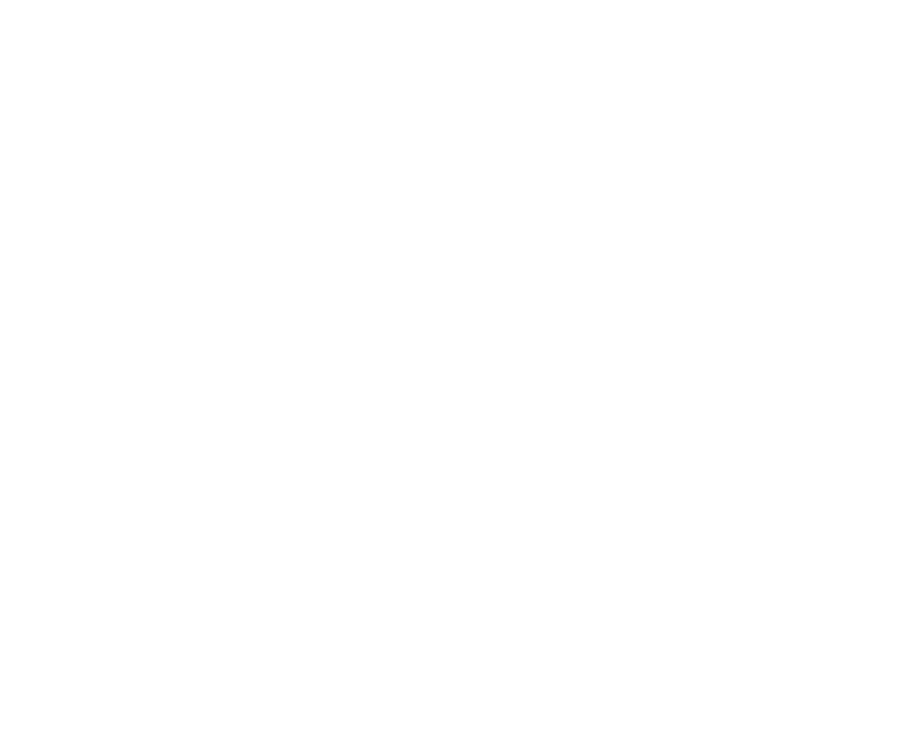
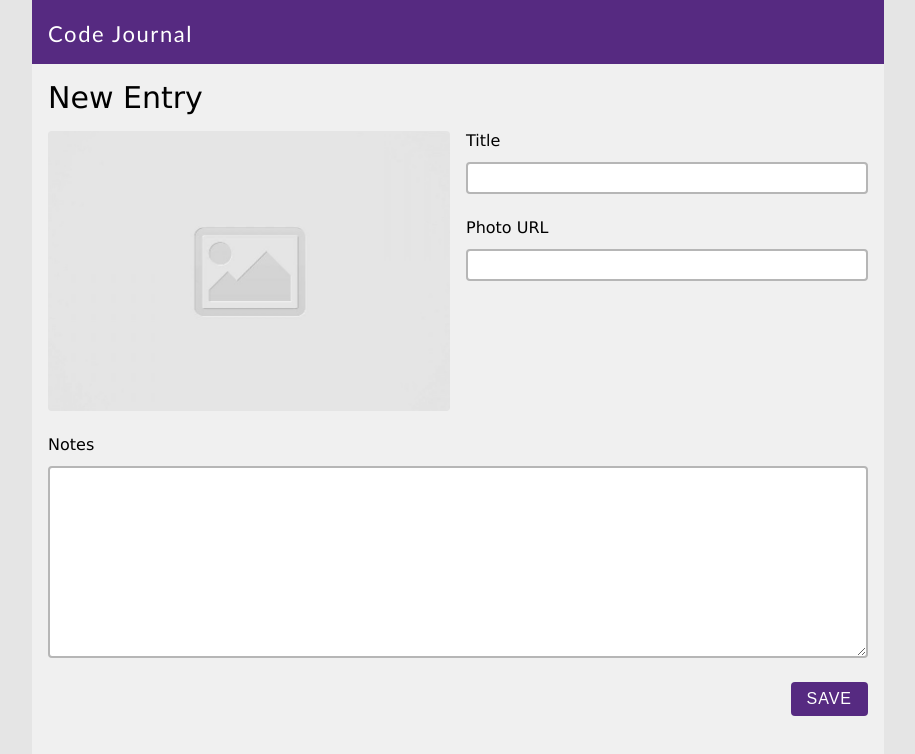
Before and after one commit to j-alejandro-araujo/code-journal, a website: page index.html in a window 1280 px wide. Shown: the whole page, without its empty margins (182-1097 px from the left). Drawn offline with Linux system fonts and the light colour scheme.

Commit message:
Added html, css, and js files - still needs more work to complete.

```diff
--- a/css/styles.css
+++ b/css/styles.css
@@ -0,0 +1,129 @@
+* {
+  box-sizing: border-box;
+  margin: 0;
+}
+
+body {
+  font-family: Verdana, sans-serif;
+  background-color: #e5e5e5;
+}
+
+#code-journal-header {
+  background-color: #562a81;
+  color: white;
+  font-family: "Gill Sans", sans-serif;
+  font-size: 22px;
+  font-weight: lighter;
+  letter-spacing: 0.1rem;
+  width: 100%;
+  height: 4rem;
+  padding-left: 1rem;
+  padding-top: 1.25rem;
+}
+
+#left-column {
+  padding-bottom: 1.5rem;
+}
+
+#new-entry {
+  margin: 0 1rem;
+}
+
+#entry-background {
+  background-color: #f0f0f0;
+  min-height: 100vh;
+}
+
+#url-top-padding {
+  padding-top: 1.5rem;
+}
+
+#notes-top-padding {
+  padding-top: 1.5rem;
+}
+
+#notes {
+  height: 12rem;
+}
+
+.container {
+  width: 100%;
+  height: auto;
+  margin: 0 auto;
+}
+
+.new-entry-header {
+  font-size: 30px;
+  font-weight: lighter;
+  padding: 1rem 0;
+}
+
+.input-labels {
+  font-size: 16px;
+  padding-bottom: 0.75rem;
+}
+
+.user-input {
+  border: 2.5px solid #b6b6b6;
+  border-radius: 0.25rem;
+  width: 100%;
+  height: 4vh;
+  font-size: 14px;
+  padding-top: 0;
+}
+
+.user-input:focus {
+  outline: none;
+  border-color: #562a81;
+}
+
+.column-half {
+  display: flex;
+  width: 100%;
+  flex-direction: column;
+  flex-wrap: wrap;
+  padding: 0;
+}
+
+#image {
+  width: 100%;
+  height: 35vh;
+  border-radius: 0.25rem;
+  object-fit: cover;
+}
+
+.column-full {
+  display: flex;
+  flex-direction: column;
+  max-width: 100%;
+  align-items: flex-start;
+  padding: 0;
+}
+
+.submit {
+  color: white;
+  background-color: #562a81;
+  font-size: 16px;
+  letter-spacing: 1px;
+  border: none;
+  border-radius: 0.25rem;
+  padding: 0.5rem 1rem;
+  margin-top: 1.5rem;
+  margin-bottom: 1.5rem;
+  margin-left: auto;
+}
+
+@media screen and (min-width: 768px) {
+  .column-half {
+    flex-basis: 50%;
+  }
+
+  #left-column {
+    padding-right: 0.5rem;
+    padding-bottom: 0;
+  }
+
+  #right-column {
+    padding-left: 0.5rem;
+  }
+}
--- a/index.html
+++ b/index.html
@@ -16,12 +16,50 @@
   <link rel="stylesheet" href="css/styles.css">
 </head>
 <body>
-  <header>
-    <div class="container">
-    </div>
-  </header>
+
+  <header></header>
+
   <main class="container">
-    <div data-view="entry-form"></div>
+    <section class="header">
+      <div class="code-journal-row">
+        <p id="code-journal-header">Code Journal</p>
+      </div>
+    </section>
+    <div data-view="entry-form" id="entry-background">
+      <form id="new-entry">
+        <h3 class="new-entry-header">New Entry</h3>
+        <div class="row" id="two-column">
+          <div class="column-half" id="left-column">
+            <img
+            src="images/placeholder-image-square.jpg"
+            alt="placeholder-image"
+            id="image" />
+          </div>
+          <div class="column-half" id="right-column">
+            <label for="title" class="input-labels">Title</label>
+            <input
+            type="text"
+            name="title"
+            id="title"
+            class="user-input" required/>
+            <label for="photo-url" class="input-labels" id="url-top-padding">Photo URL</label>
+            <input
+            type="url"
+            name="photo-url"
+            id="photo-url"
+            class="user-input" required/>
+          </div>
+        </div>
+
+        <div class="row">
+          <div class="column-full">
+            <label for="notes" class="input-labels" id="notes-top-padding">Notes</label>
+            <textarea id="notes" class="user-input" required></textarea>
+            <button type="submit" class="submit">SAVE</button>
+          </div>
+        </div>
+      </form>
+    </div> <!--entry form closing div-->
     <div data-view="entries" class="hidden"></div>
   </main>
   <script src="js/data.js"></script>
--- a/js/data.js
+++ b/js/data.js
@@ -6,3 +6,13 @@ var data = {
   editing: null,
   nextEntryId: 1
 };
+
+window.addEventListener('beforeunload', function (event) {
+  var dataJSON = JSON.stringify(data);
+  localStorage.setItem('data', dataJSON);
+});
+
+if (localStorage.getItem('data')) {
+  var storedDataJSON = localStorage.getItem('data');
+  data = JSON.parse(storedDataJSON);
+}
--- a/js/main.js
+++ b/js/main.js
@@ -0,0 +1,28 @@
+const $photoUrlInput = document.querySelector('#photo-url');
+const $photoPreview = document.querySelector('#image');
+
+$photoUrlInput.addEventListener('input', () => {
+  const $imageUrl = $photoUrlInput.value;
+  $photoPreview.src = $imageUrl;
+});
+
+const $form = document.querySelector('#new-entry');
+const $titleInput = document.querySelector('#title');
+const $notesInput = document.querySelector('#notes');
+
+$form.addEventListener('submit', event => {
+  event.preventDefault();
+
+  var entry = {
+    entryId: data.nextEntryId,
+    title: $titleInput.value,
+    notes: $notesInput.value,
+    imageURL: $photoUrlInput.value
+  };
+
+  data.nextEntryId++;
+  data.entries.unshift(entry);
+
+  $photoPreview.src = 'images/placeholder-image-square.jpg';
+  $form.reset();
+});
```
